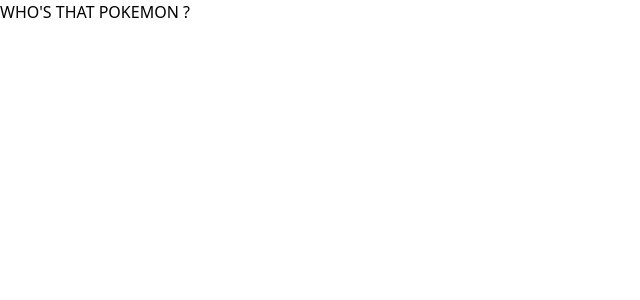
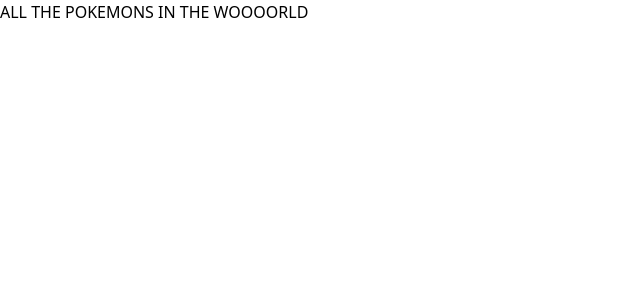
Before and after one commit to Aslaag/pokedex_view_ecf, a React (Vite) app: page / in a window 1280 px wide. Shown: the top 300 px of the page, without its empty margins (0-640 px from the left). Built offline with nearby package versions, Linux system fonts and the light colour scheme.

Commit message:
chores(project): Pages, routes, folders creation

```diff
--- a/src/App.jsx
+++ b/src/App.jsx
@@ -1,5 +1,17 @@
+import { BrowserRouter, Route, Routes } from "react-router";
+import { NotFound } from "./pages/NotFound";
+import { PokedexHomePage } from "./pages/PokedexHomePage";
+import { PokemonView } from "./pages/PokemonView";
+import { ROUTES } from "./routes/Routes";
+
 export function App() {
   return <>
-  <h1 className="uppercase">who's that pokemon ?</h1>
+  <BrowserRouter>
+      <Routes>
+        <Route path={ROUTES.HOME}  element={<PokedexHomePage/>}/>
+        <Route path={ROUTES.POKEMON}   element={<PokemonView/>}/>
+        <Route path={ROUTES.NOT_FOUND}   element={<NotFound/>}/>
+      </Routes>
+    </BrowserRouter>
   </>
 }
--- /dev/null
+++ b/src/pages/NotFound.jsx
@@ -0,0 +1,7 @@
+export function NotFound() {
+  return (
+    <>
+      <h1 className="uppercase">uh oh, no pokemon here...</h1>
+    </>
+  )
+}
--- /dev/null
+++ b/src/pages/PokedexHomePage.jsx
@@ -0,0 +1,7 @@
+export function PokedexHomePage() {
+  return (
+    <>
+      <h1 className="uppercase">all the pokemons in the woooorld</h1>
+    </>
+  )
+}
--- /dev/null
+++ b/src/pages/PokemonView.jsx
@@ -0,0 +1,7 @@
+export function PokemonView() {
+  return (
+    <>
+      <h1 className="uppercase">who's that pokemon ?</h1>
+    </>
+  )
+}
--- /dev/null
+++ b/src/routes/Routes.jsx
@@ -0,0 +1,5 @@
+export const ROUTES = Object.freeze({
+  HOME: "/",
+  NOT_FOUND:"*",
+  POKEMON:"/pokemon/:id",
+})
```
